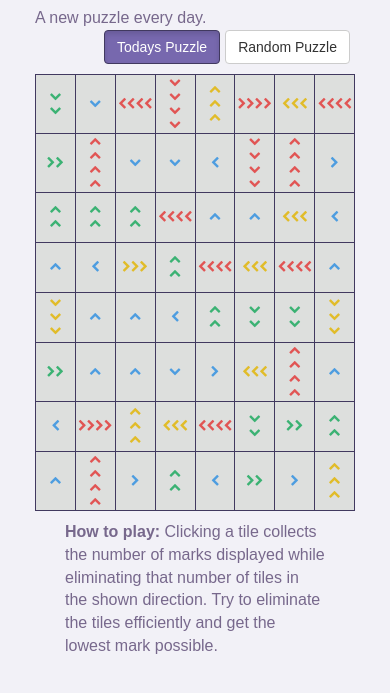
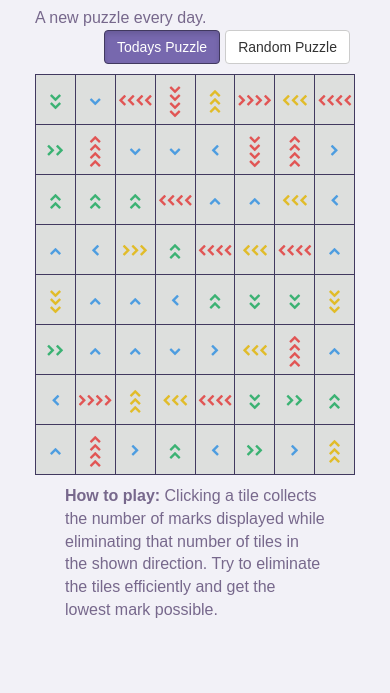
Before and after one commit to aalcutt/aalcutt.github.io, a plain HTML site: page 1234/index.html in a window 390 px wide. Shown: the part 109-802 px from the top of the page. Drawn offline with nearby package versions, Linux system fonts and the light colour scheme.

Commit message:
further responsive stylings

```diff
--- a/1234/style/style.css
+++ b/1234/style/style.css
@@ -112,25 +112,6 @@ body{
   color:#000;
   width:50%;
 }
-
-@media screen and (max-width:650px){
-  .wrapper{
-    width:320px;
-  }
-  .game-message .share .puzzle-link{
-    width:98%;
-  }
-  .tile-container table td{
-    width:50px;
-    height:50px;
-  }
-  .tile{
-    font-size:12px
-  }
-  .intro{
-    display:block;
-  }
-}
 .fa-chevron-up, .fa-chevron-down{
   height:14px;
 }
@@ -150,3 +131,24 @@ body{
   border-color:#41395F !important;
   background-color:#7768AE !important;
 }
+@media screen and (max-width:650px){
+  .wrapper{
+    width:320px;
+  }
+  .game-message .share .puzzle-link{
+    width:98%;
+  }
+  .tile-container table td{
+    width:37px;
+    height:50px;
+  }
+  .tile{
+    font-size:12px
+  }
+  .intro{
+    display:block;
+  }
+  .fa-chevron-up, .fa-chevron-down, .fa-chevron-left, .fa-chevron-right{
+    height:8px;
+  }
+}
```
